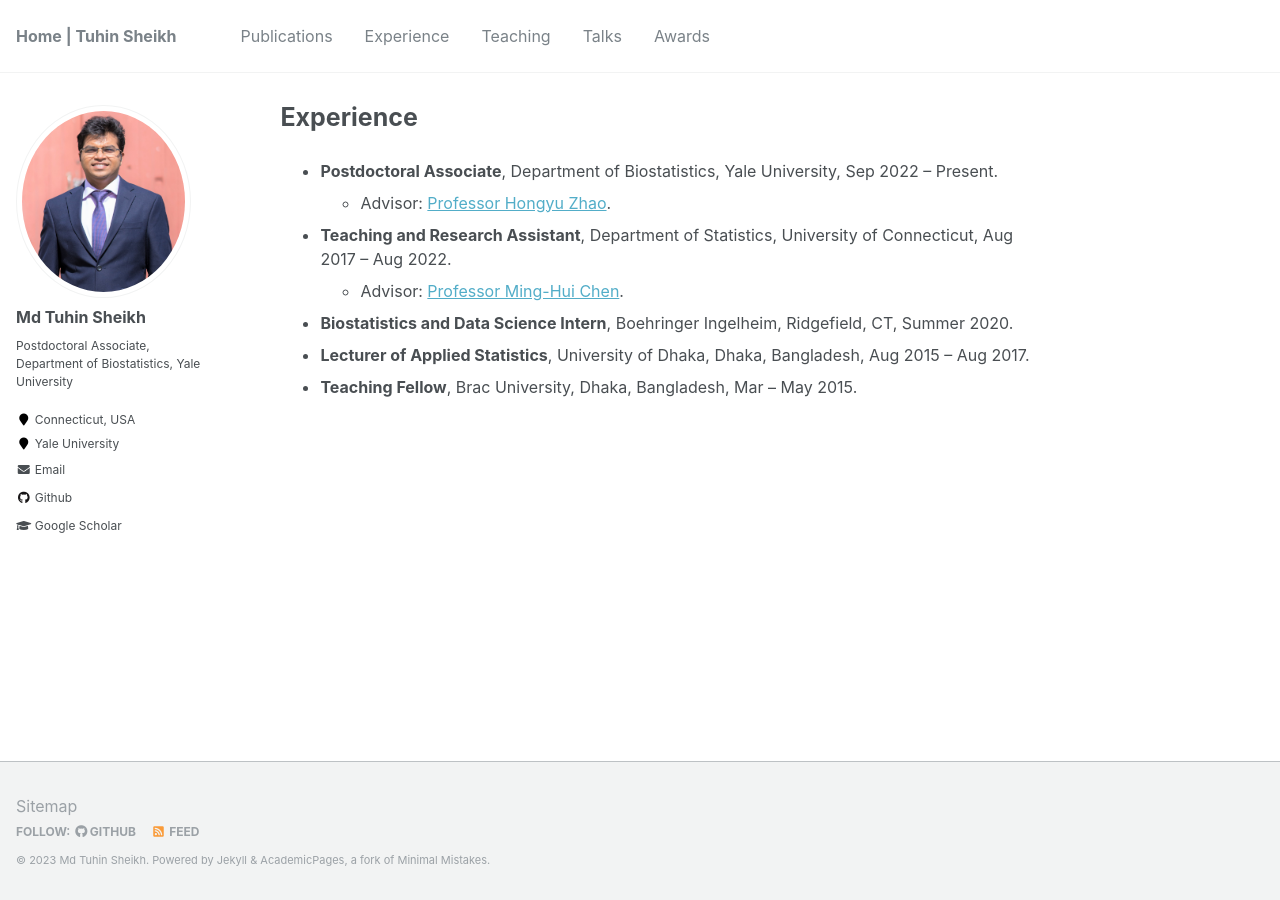
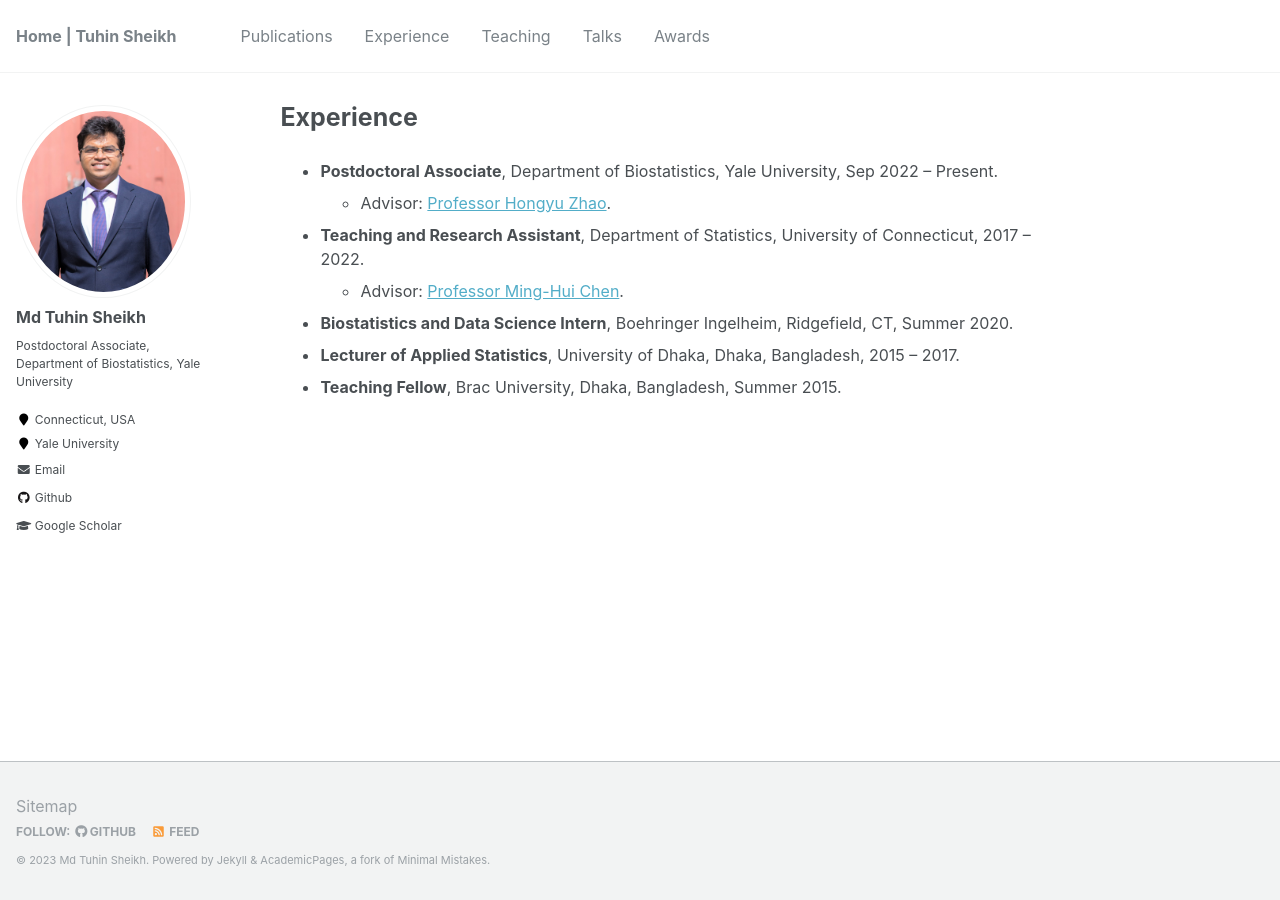
Before and after one commit to mdtuhinsheikh/mdtuhinsheikh.github.io, a Jekyll site: the page built from _pages/experience.md, in a window 1280 px wide. Built offline with Jekyll 4.4.1, drawn with Linux system fonts in a browser that asks for light colours.

Commit message:
Update experience.md

```diff
--- a/_pages/experience.md
+++ b/_pages/experience.md
@@ -6,8 +6,8 @@ author_profile: true
 
 * **Postdoctoral Associate**, Department of Biostatistics, Yale University, Sep 2022 -- Present.
   - Advisor: [Professor Hongyu Zhao](https://ysph.yale.edu/profile/hongyu_zhao/).
-* **Teaching and Research Assistant**, Department of Statistics, University of Connecticut, Aug 2017 -- Aug 2022.
+* **Teaching and Research Assistant**, Department of Statistics, University of Connecticut, 2017 -- 2022.
   - Advisor: [Professor Ming-Hui Chen](http://merlot.stat.uconn.edu/~mic02006/).
 * **Biostatistics and Data Science Intern**, Boehringer Ingelheim, Ridgefield, CT, Summer 2020.
-* **Lecturer of Applied Statistics**, University of Dhaka, Dhaka, Bangladesh, Aug 2015 -- Aug 2017.
-* **Teaching Fellow**, Brac University, Dhaka, Bangladesh, Mar -- May 2015.
+* **Lecturer of Applied Statistics**, University of Dhaka, Dhaka, Bangladesh, 2015 -- 2017.
+* **Teaching Fellow**, Brac University, Dhaka, Bangladesh, Summer 2015.
```
